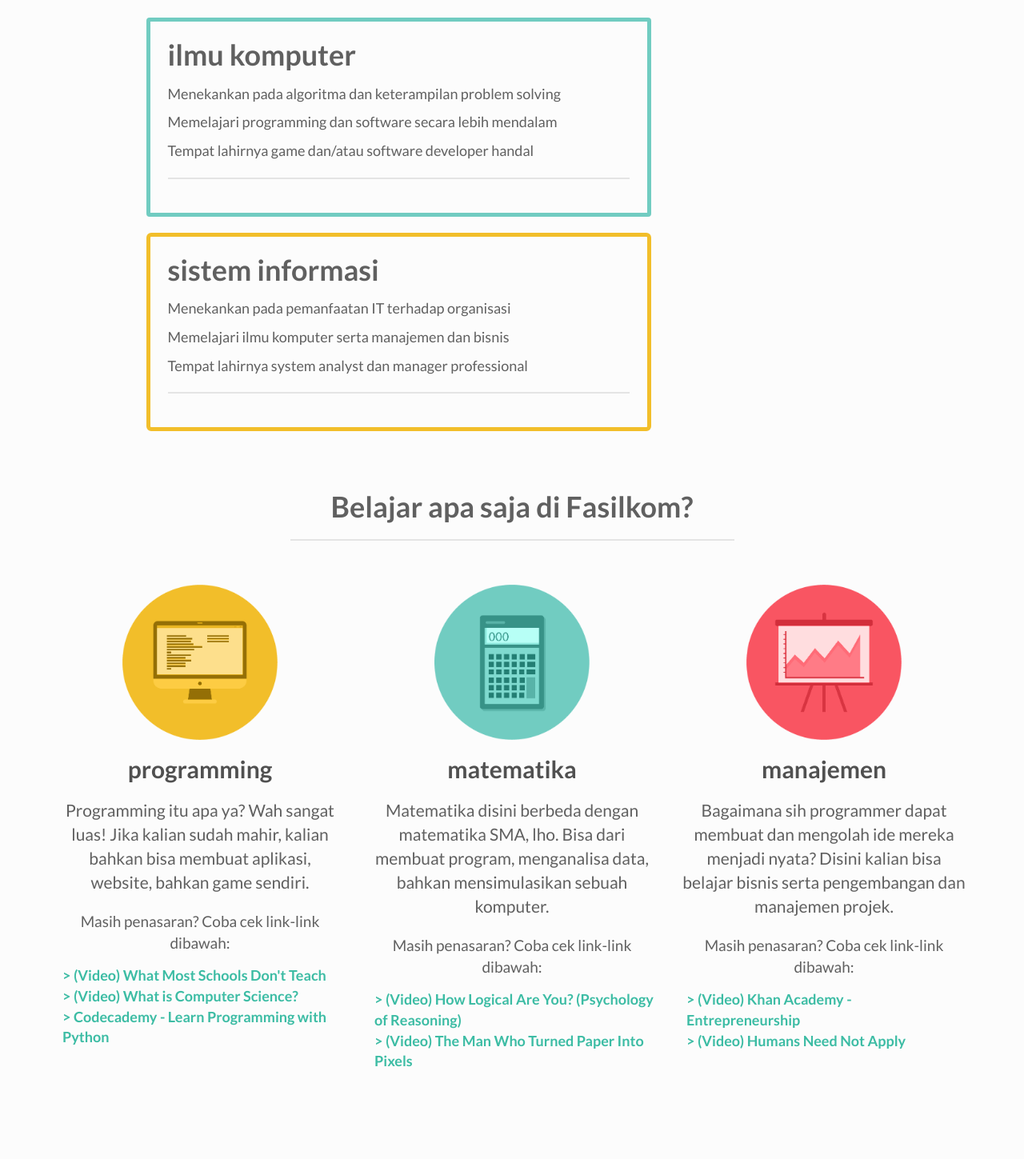
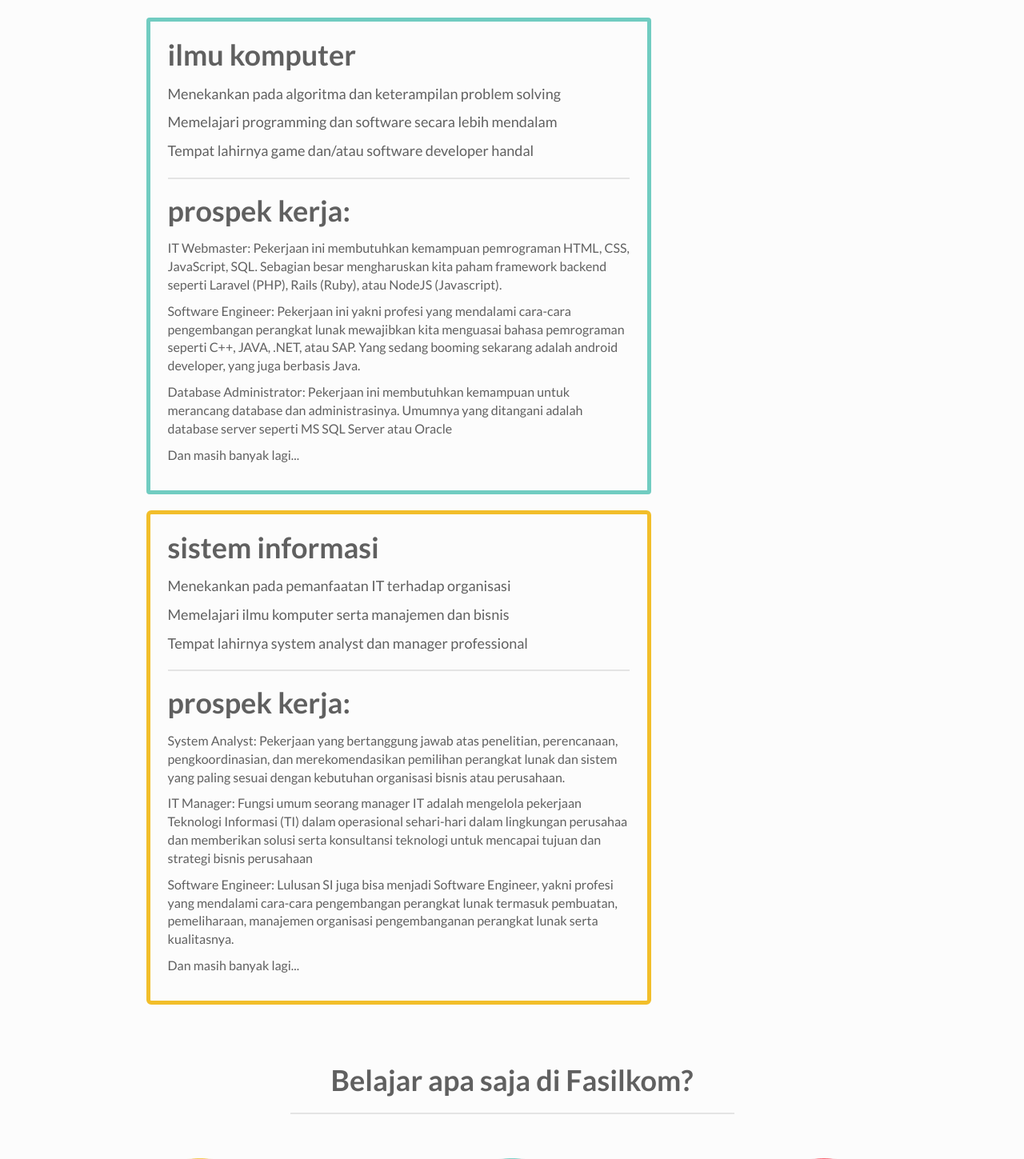
Before and after one commit to grgp/imaba-2016, a PHP site: page /akademis.html in a window 1280 px wide. Shown: the part 3430-4879 px from the top of the page at 80% size. Run offline with PHP 8.4, Linux system fonts and the light colour scheme; some libraries are stand-ins or nearby versions.

Commit message:
added a bit, previous commit still pretty valid

```diff
--- a/akademis.html
+++ b/akademis.html
@@ -101,10 +101,16 @@
 									<p>Memelajari programming dan software secara lebih mendalam</p>
 									<p>Tempat lahirnya game dan/atau software developer handal</p>
 									<hr>
-<!-- 									<h3>prospek kerja:</h3
-									<ul>
-										<li>
-									</ul> -->
+									<h3>prospek kerja:</h3>
+									<div class="prospek">
+										<p>IT Webmaster: Pekerjaan ini membutuhkan kemampuan pemrograman HTML, CSS, JavaScript, SQL. Sebagian besar mengharuskan kita paham framework backend seperti Laravel (PHP), Rails (Ruby), atau NodeJS (Javascript).</p>
+
+										<p>Software Engineer: Pekerjaan ini yakni profesi yang mendalami cara-cara pengembangan perangkat lunak mewajibkan kita menguasai bahasa pemrograman seperti C++, JAVA, .NET, atau SAP. Yang sedang booming sekarang adalah android developer, yang juga berbasis Java.</p>
+
+										<p>Database Administrator: Pekerjaan ini membutuhkan kemampuan untuk merancang database dan administrasinya. Umumnya yang ditangani adalah database server seperti MS SQL Server atau Oracle</p>
+
+										<p>Dan masih banyak lagi...</p>
+									</div>
 								</div>
 							</div>
 							<div class="col-sm-6">
@@ -114,6 +120,16 @@
 									<p>Memelajari ilmu komputer serta manajemen dan bisnis</p>
 									<p>Tempat lahirnya system analyst dan manager professional</p>
 									<hr>
+									<div class="prospek">
+										<h3>prospek kerja:</h3>
+										<p>System Analyst: Pekerjaan yang bertanggung jawab atas penelitian, perencanaan, pengkoordinasian, dan merekomendasikan pemilihan perangkat lunak dan sistem yang paling sesuai dengan kebutuhan organisasi bisnis atau perusahaan.</p>
+
+										<p>IT Manager: Fungsi umum seorang manager IT adalah mengelola pekerjaan Teknologi Informasi (TI) dalam operasional sehari-hari dalam lingkungan perusahaa dan memberikan solusi serta konsultansi teknologi untuk mencapai tujuan dan strategi bisnis perusahaan</p>
+
+										<p>Software Engineer: Lulusan SI juga bisa menjadi Software Engineer, yakni profesi yang mendalami cara-cara pengembangan perangkat lunak termasuk pembuatan, pemeliharaan, manajemen organisasi pengembanganan perangkat lunak serta kualitasnya.</p>
+
+										<p>Dan masih banyak lagi...</p>
+									</div>
 								</div>
 							</div>
 						</div>
--- a/css/imaba.css
+++ b/css/imaba.css
@@ -283,6 +283,8 @@ hr {
 
 #academic {
   padding-top: 30px; }
+  #academic .prospek p {
+    font-size: 16px; }
   #academic .belajarapa .belajarapa-item {
     margin-bottom: 40px; }
   #academic .belajarapa div {
--- a/sass/imaba/content.scss
+++ b/sass/imaba/content.scss
@@ -188,6 +188,12 @@
 
 #academic {
 	padding-top: 30px;
+	.prospek {
+		p {
+			font-size: 16px;
+		}
+	}
+
 	.belajarapa {
 
 		.belajarapa-item {
```
Also changed, not shown: 1 other file.
